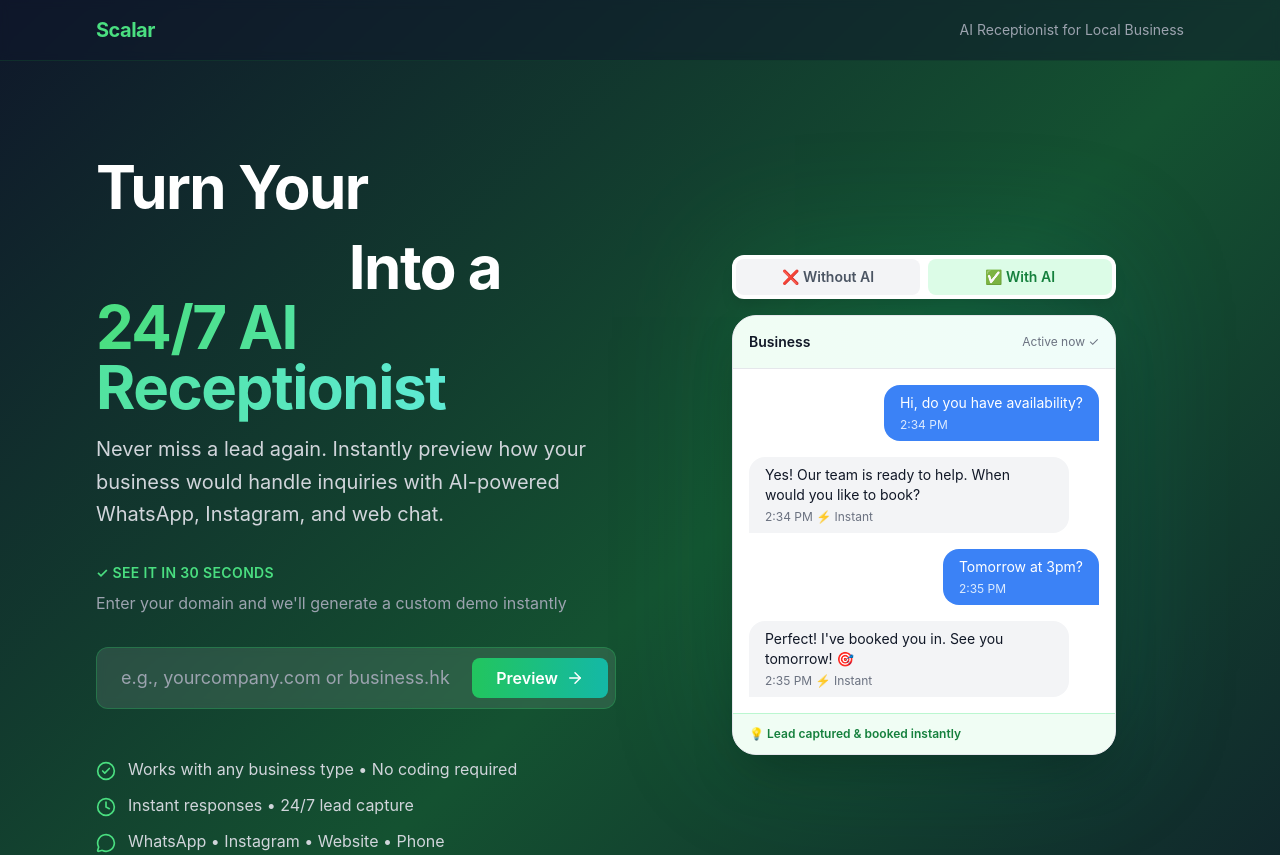
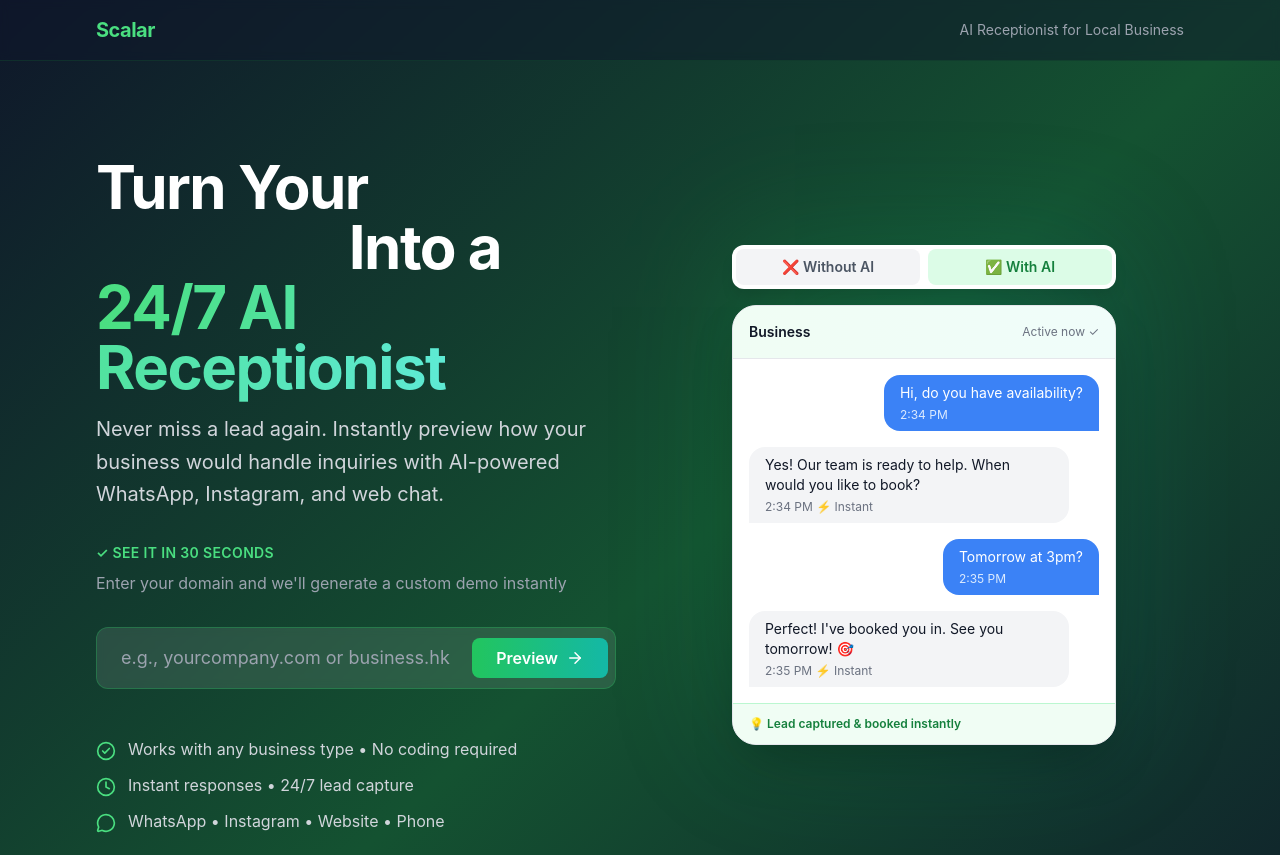
Before and after one commit to ScalarHK/scalar-landing-v2, a Next.js app: page / in a window 1280 px wide. Shown: the top 855 px of the page. Built offline with nearby package versions, Linux system fonts and the light colour scheme.

Commit message:
Fix: Restore visibility of cycling words with simple fade animation

```diff
--- a/components/ScalarLandingPage.js
+++ b/components/ScalarLandingPage.js
@@ -921,7 +921,7 @@ export default function ScalarLandingPage() {
               <div className="space-y-4">
                 <h1 className="text-4xl sm:text-5xl lg:text-6xl font-bold leading-tight tracking-tight">
                   Turn Your {' '}
-                  <span className="inline-block w-[240px] h-[1.2em] overflow-hidden bg-gradient-to-r from-emerald-400 to-teal-300 bg-clip-text text-transparent relative">
+                  <span className="inline-block w-[240px] bg-gradient-to-r from-emerald-400 to-teal-300 bg-clip-text text-transparent">
                     <span
                       key={currentChannelWord}
                       className="inline-block animate-scroll-word"
--- a/styles/globals.css
+++ b/styles/globals.css
@@ -37,24 +37,17 @@ body {
 /* Scroll animation for cycling words */
 @keyframes scrollWord {
   0% {
-    opacity: 0;
-    transform: translateY(30px);
+    opacity: 1;
   }
-  10% {
+  85% {
     opacity: 1;
-    transform: translateY(0);
-  }
-  90% {
-    opacity: 1;
-    transform: translateY(0);
   }
   100% {
     opacity: 0;
-    transform: translateY(-30px);
   }
 }
 
 .animate-scroll-word {
   display: inline-block;
-  animation: scrollWord 3s ease-in-out;
+  animation: scrollWord 3s ease-in-out forwards;
 }
```
